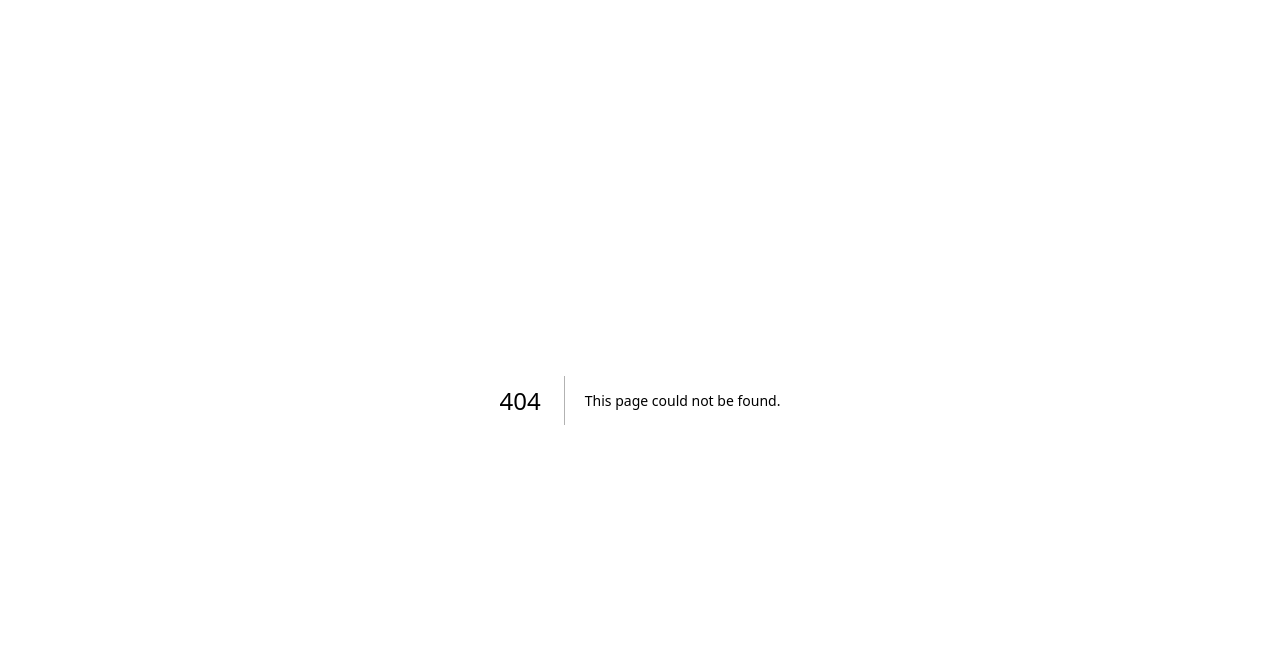
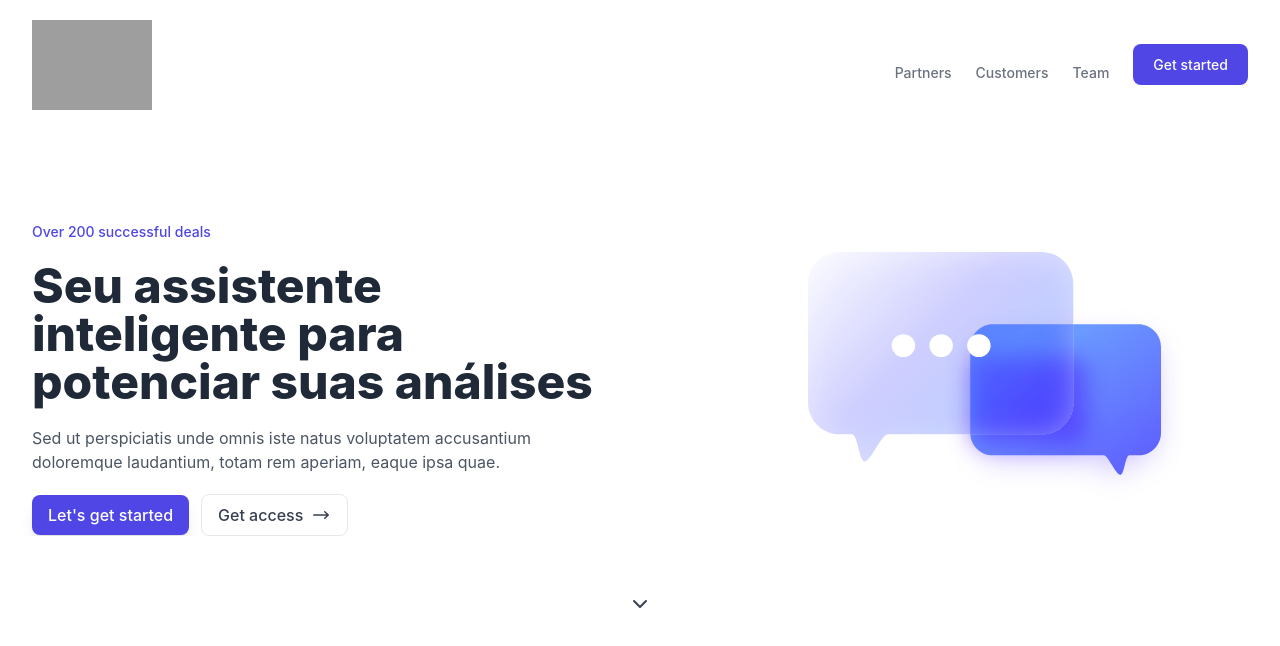
Before and after one commit to System-Apollo/FRONT_T.IA.GO, a Next.js app: page /Initial in a window 1280 px wide. Before the commit this address had no page. Shown: the top 646 px of the page. Built offline with nearby package versions, Linux system fonts and the light colour scheme; grey boxes are pictures that could not be loaded.

Commit message:
✨ feat: added initialPage

```diff
--- /dev/null
+++ b/src/pages/Initial/index.tsx
@@ -0,0 +1,116 @@
+import { ChevronDown } from "lucide-react"
+import { useState } from "react"
+
+export default function Initial () {
+
+    const [state, setState] = useState(false)
+
+    // Replace javascript:void(0) path with your path
+    const navigation = [
+        { title: "Partners", path: "javascript:void(0)" },
+        { title: "Customers", path: "javascript:void(0)" },
+        { title: "Team", path: "javascript:void(0)" },
+
+    ]
+
+    return (
+        <>
+            <nav className="relative flex items-center justify-between w-full pt-5 px-4 mx-auto max-w-screen-xl sm:px-8 md:space-x-6">
+                <div className="flex justify-between w-full md:w-auto">
+                    <a href="javascript:void(0)">
+                        <img
+                            src="https://www.floatui.com/logo.svg"
+                            width={120}
+                            height={50}
+                            alt="Float UI logo"
+                        />
+                    </a>
+                    <button
+                        className="text-gray-500 outline-none md:hidden"
+                        onClick={() => setState(!state)}
+                    >
+                        {state ? (
+                            <svg
+                                xmlns="http://www.w3.org/2000/svg"
+                                className="h-6 w-6"
+                                fill="none"
+                                viewBox="0 0 24 24"
+                                stroke="currentColor"
+                            >
+                                <path strokeLinecap="round" strokeLinejoin="round" strokeWidth={2} d="M6 18L18 6M6 6l12 12" />
+                            </svg>
+                        ) : (
+                            <svg
+                                xmlns="http://www.w3.org/2000/svg"
+                                className="h-6 w-6"
+                                fill="none"
+                                viewBox="0 0 24 24"
+                                stroke="currentColor"
+                            >
+                                <path strokeLinecap="round" strokeLinejoin="round" strokeWidth={2} d="M4 6h16M4 12h16M4 18h16" />
+                            </svg>
+                        )}
+                    </button>
+                </div>
+
+                <ul
+                    className={`flex items-center justify-end gap-6 md:text-sm md:font-medium md:flex md:mt-0 ${
+                        state ? 'absolute inset-x-0 px-4 border-b bg-white md:border-none md:static' : 'hidden'
+                    }`}
+                >
+                    <div className="flex flex-col md:flex-row items-center space-y-5 mt-4 md:space-y-0 md:space-x-6">
+                        {navigation.map((item, idx) => (
+                            <li className="text-gray-500 hover:text-indigo-600" key={idx}>
+                                <a href={item.path}>{item.title}</a>
+                            </li>
+                        ))}
+                    </div>
+                    <li className="py-5 md:py-0">
+                        <a
+                            href="javascript:void(0)"
+                            className="py-2 px-5 rounded-lg font-medium text-white text-center bg-indigo-600 hover:bg-indigo-500 active:bg-indigo-700 duration-150 block md:py-3 md:inline"
+                        >
+                            Get started
+                        </a>
+                    </li>
+                </ul>
+            </nav>
+
+            <section className="py-28 w-full">
+                <div className="max-w-screen-xl mx-auto text-gray-600 gap-x-12 items-center justify-between overflow-hidden md:flex md:px-8">
+                    <div className="flex-none space-y-5 px-4 sm:max-w-lg md:px-0 lg:max-w-xl">
+                        <h1 className="text-sm text-indigo-600 font-medium">
+                            Over 200 successful deals
+                        </h1>
+                        <h2 className="text-4xl text-gray-800 font-extrabold md:text-5xl">
+                            Seu assistente inteligente para potenciar suas análises
+                        </h2>
+                        <p>
+                            Sed ut perspiciatis unde omnis iste natus voluptatem accusantium doloremque laudantium, totam rem aperiam, eaque ipsa quae.
+                        </p>
+                        <div className="items-center gap-x-3 space-y-3 sm:flex sm:space-y-0">
+                            <a href="javascript:void(0)" className="block py-2 px-4 text-center text-white font-medium bg-indigo-600 duration-150 hover:bg-indigo-500 active:bg-indigo-700 rounded-lg shadow-lg hover:shadow-none">
+                                Let's get started
+                            </a>
+                            <a href="javascript:void(0)" className="flex items-center justify-center gap-x-2 py-2 px-4 text-gray-700 hover:text-gray-500 font-medium duration-150 active:bg-gray-100 border rounded-lg md:inline-flex">
+                                Get access
+                                <svg xmlns="http://www.w3.org/2000/svg" viewBox="0 0 20 20" fill="currentColor" className="w-5 h-5">
+                                    <path fillRule="evenodd" d="M2 10a.75.75 0 01.75-.75h12.59l-2.1-1.95a.75.75 0 111.02-1.1l3.5 3.25a.75.75 0 010 1.1l-3.5 3.25a.75.75 0 11-1.02-1.1l2.1-1.95H2.75A.75.75 0 012 10z" clipRule="evenodd" />
+                                </svg>
+                            </a>
+                        </div>
+                    </div>
+                    <div className="flex items-center justify-center mt-14 md:mt-0 md:max-w-xl">
+                        <img src="/messageframe.svg" alt="Icon" className="w-3/4 h-1/4" />
+
+                    </div>
+                </div>
+                <div className="flex justify-center items-center mt-14 px-4 md:px-8">
+                    <button>
+                        <ChevronDown className="w-6 h-6 text-gray-700" />
+                    </button>
+                </div>
+            </section>
+        </>
+    )
+}
```
